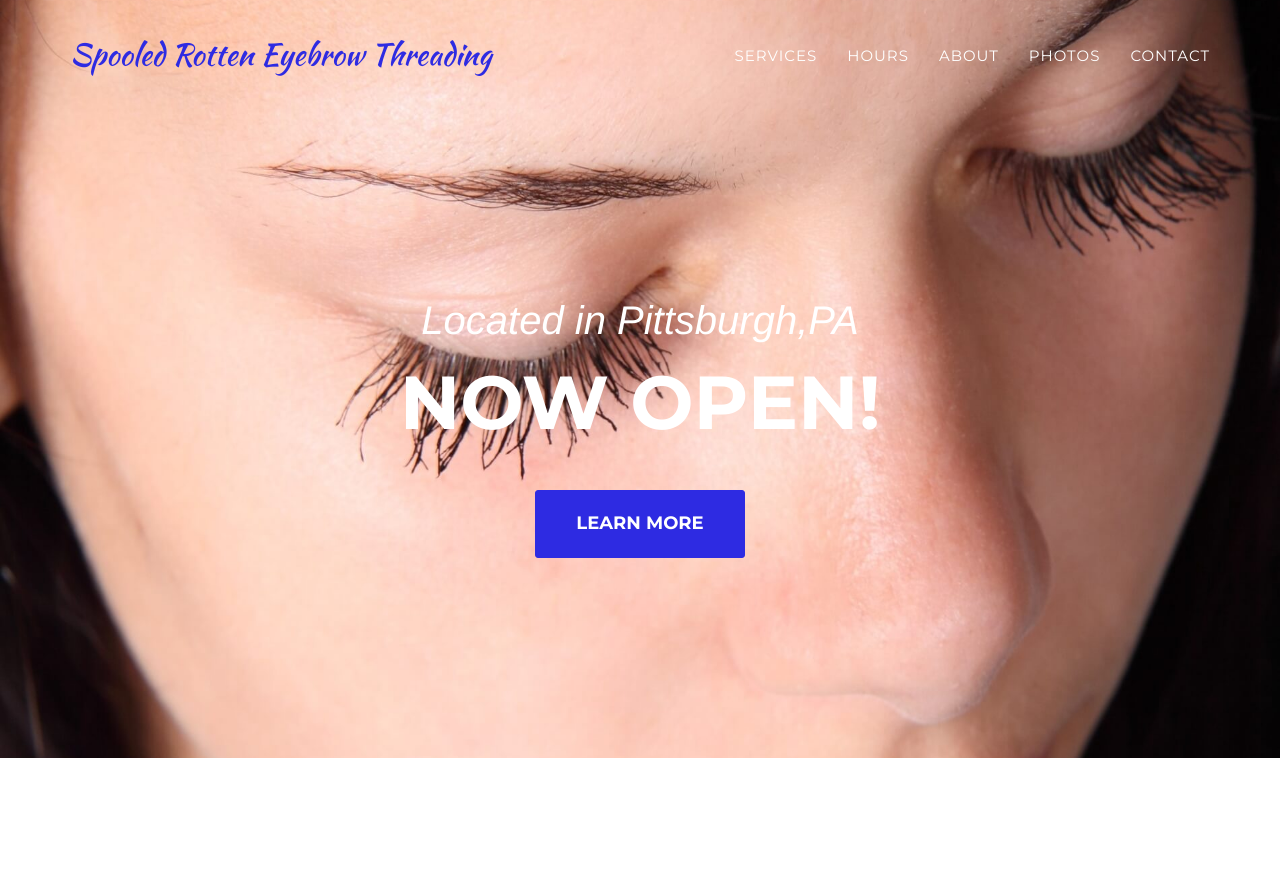
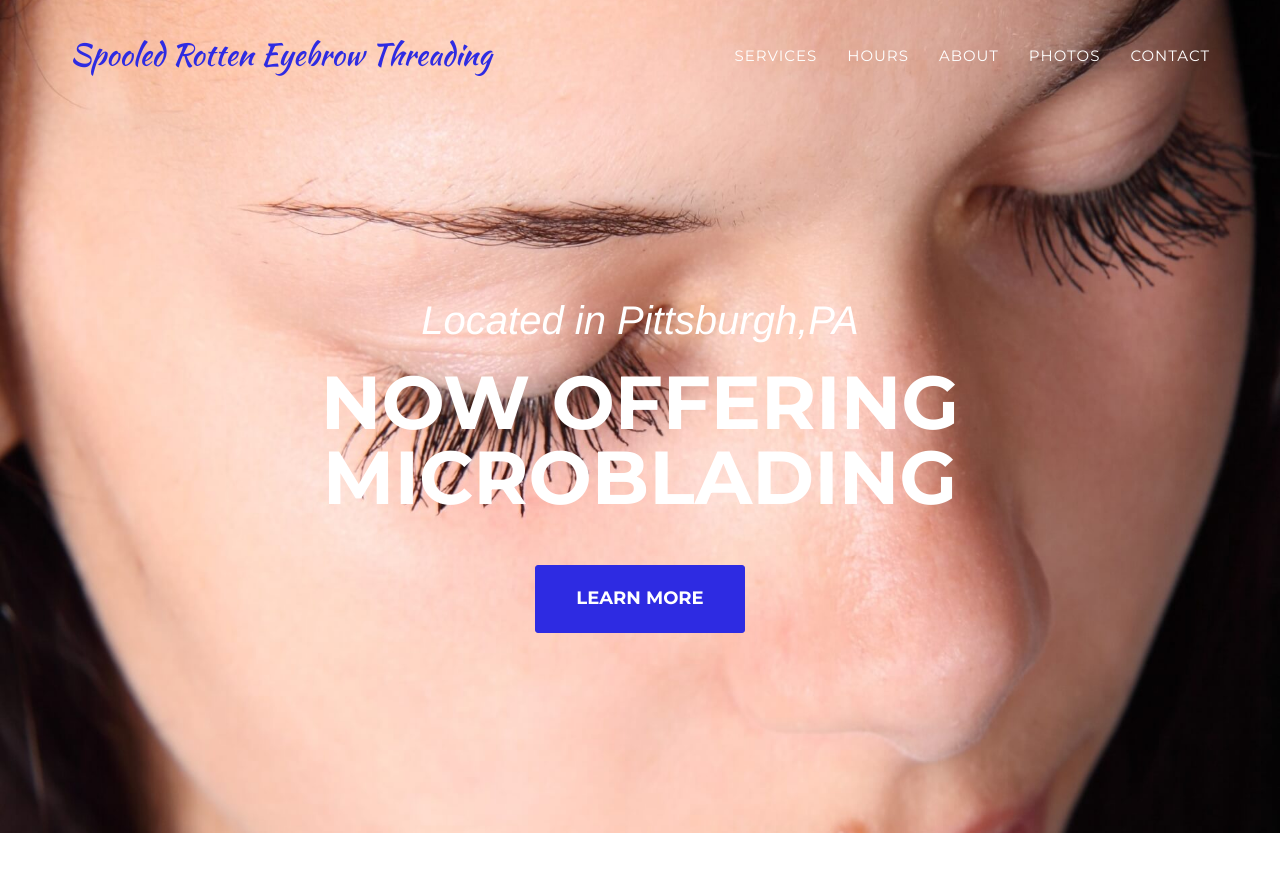
Before and after one commit to spooledrotten/spooledrotten.github.io, a Jekyll site: the page built from index.html, in a window 1280 px wide and 900 px high. Shown: the top 872 px of the window. Built offline with Jekyll 4.4.1, drawn with Linux system fonts in a browser that asks for light colours; some web fonts are replaced.

Commit message:
1st new commit

```diff
--- a/_includes/header.html
+++ b/_includes/header.html
@@ -45,7 +45,7 @@
         <div class="container">
             <div class="intro-text">
                 <div class="intro-lead-in">Located in Pittsburgh,PA</div>
-                <div class="intro-heading">Now Open! </div>
+                <div class="intro-heading">Now Offering Microblading </div>
                 <a href="#services" class="page-scroll btn btn-xl">Learn More</a>
             </div>
         </div>
```
